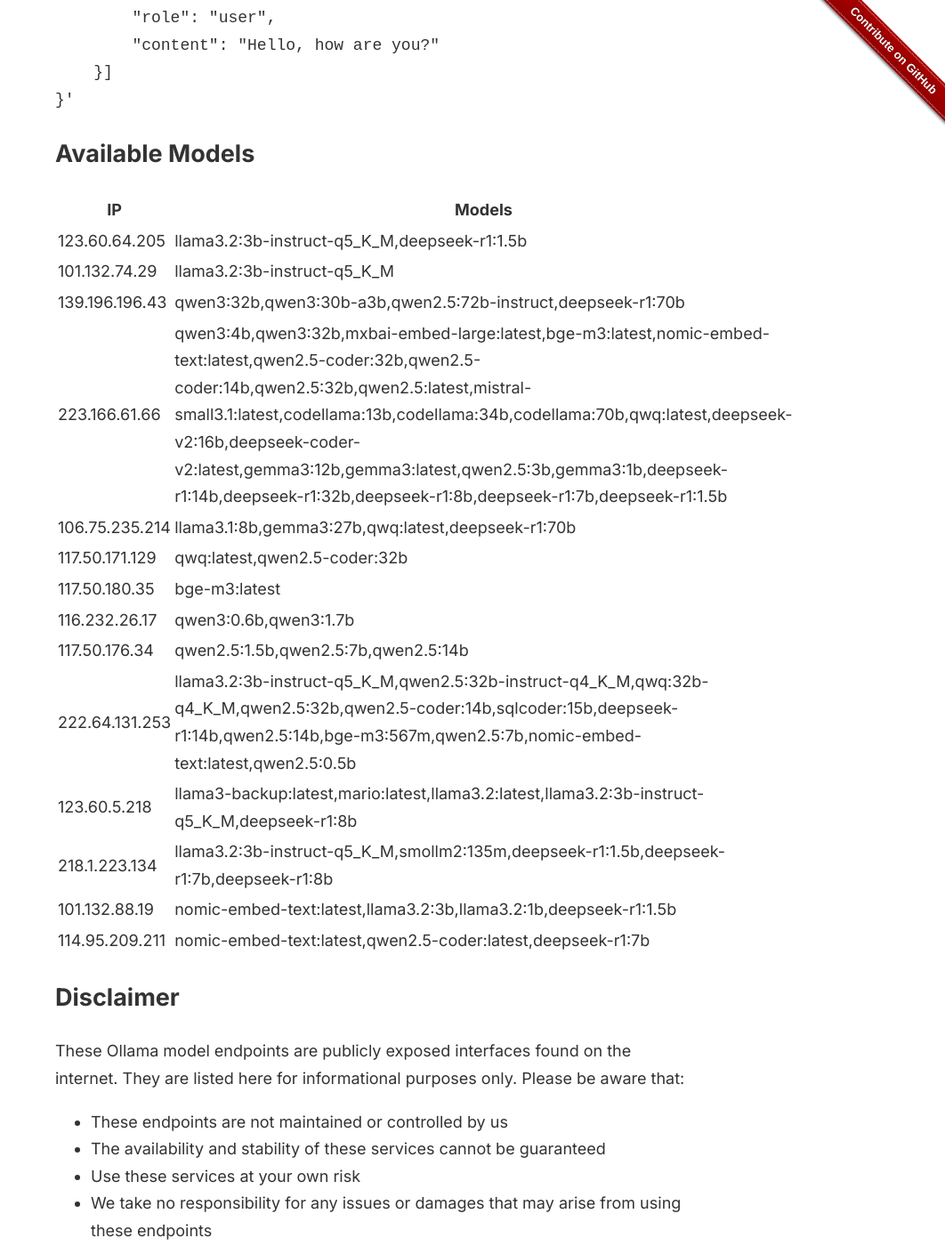
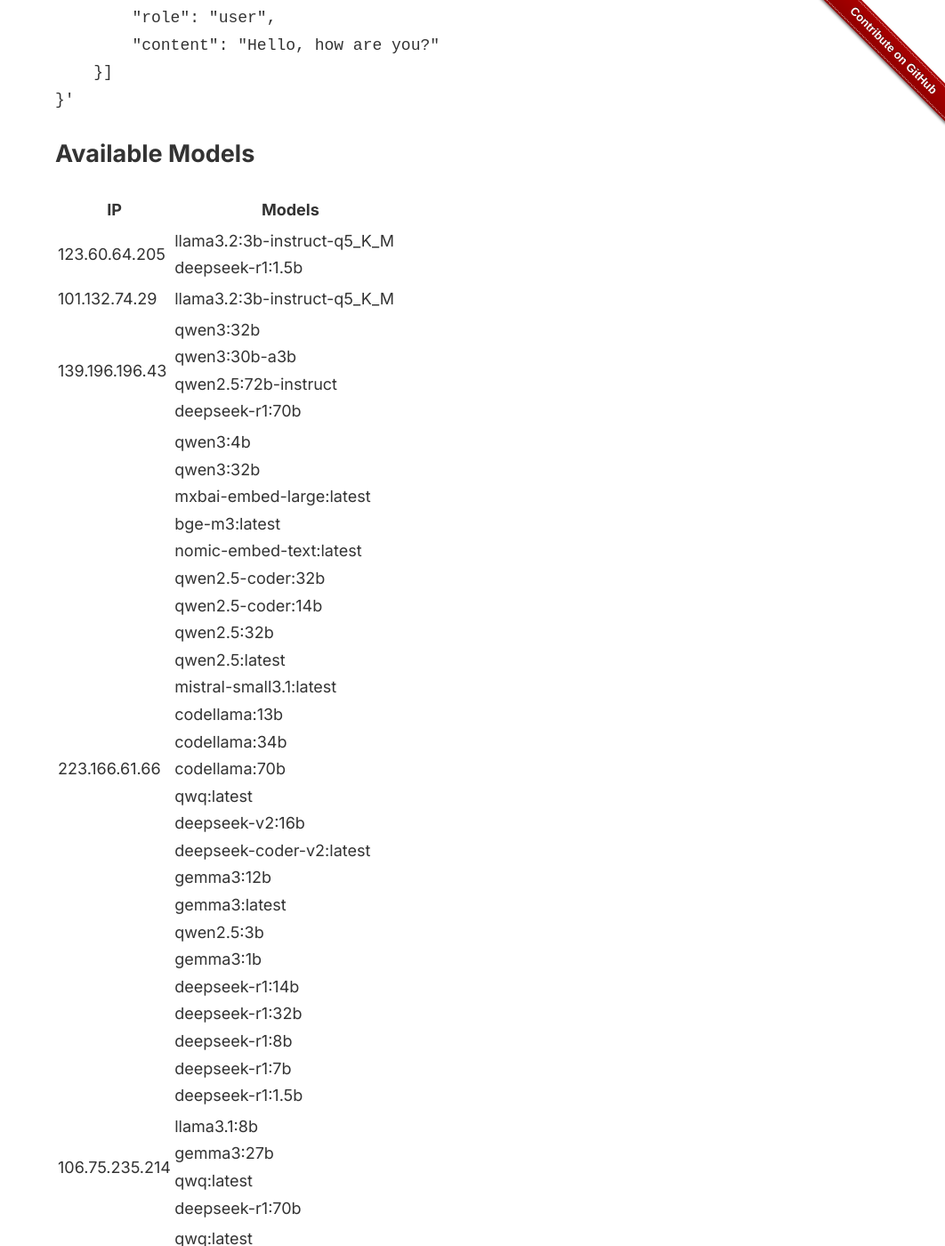
Before and after one commit to liuning0820/liuning0820.github.io, a Jekyll site: the page built from _posts/2025-05-25-public-ollama-models.md, in a window 1280 px wide and 1400 px high, scrolled down 698 px. Shown: the whole window at 89% size, without its empty margins (218-1280 px from the left). Built offline with Jekyll 4.4.1, drawn with Linux system fonts in a browser that asks for light colours; comment, search, counter and statistics services are not loaded; some of the changed text lies outside the part shown.

Commit message:
fix: update model list formatting for better readability in public Ollama models documentation

```diff
--- a/_posts/2025-05-25-public-ollama-models.md
+++ b/_posts/2025-05-25-public-ollama-models.md
@@ -28,20 +28,20 @@ curl -X POST http://<IP>:11434/api/chat -d '{
 
 | IP | Models |
 |-----|--------|
-| 123.60.64.205 | llama3.2:3b-instruct-q5_K_M,deepseek-r1:1.5b |
+| 123.60.64.205 | llama3.2:3b-instruct-q5_K_M<br>deepseek-r1:1.5b |
 | 101.132.74.29 | llama3.2:3b-instruct-q5_K_M |
-| 139.196.196.43 | qwen3:32b,qwen3:30b-a3b,qwen2.5:72b-instruct,deepseek-r1:70b |
-| 223.166.61.66 | qwen3:4b,qwen3:32b,mxbai-embed-large:latest,bge-m3:latest,nomic-embed-text:latest,qwen2.5-coder:32b,qwen2.5-coder:14b,qwen2.5:32b,qwen2.5:latest,mistral-small3.1:latest,codellama:13b,codellama:34b,codellama:70b,qwq:latest,deepseek-v2:16b,deepseek-coder-v2:latest,gemma3:12b,gemma3:latest,qwen2.5:3b,gemma3:1b,deepseek-r1:14b,deepseek-r1:32b,deepseek-r1:8b,deepseek-r1:7b,deepseek-r1:1.5b |
-| 106.75.235.214 | llama3.1:8b,gemma3:27b,qwq:latest,deepseek-r1:70b |
-| 117.50.171.129 | qwq:latest,qwen2.5-coder:32b |
+| 139.196.196.43 | qwen3:32b<br>qwen3:30b-a3b<br>qwen2.5:72b-instruct<br>deepseek-r1:70b |
+| 223.166.61.66 | qwen3:4b<br>qwen3:32b<br>mxbai-embed-large:latest<br>bge-m3:latest<br>nomic-embed-text:latest<br>qwen2.5-coder:32b<br>qwen2.5-coder:14b<br>qwen2.5:32b<br>qwen2.5:latest<br>mistral-small3.1:latest<br>codellama:13b<br>codellama:34b<br>codellama:70b<br>qwq:latest<br>deepseek-v2:16b<br>deepseek-coder-v2:latest<br>gemma3:12b<br>gemma3:latest<br>qwen2.5:3b<br>gemma3:1b<br>deepseek-r1:14b<br>deepseek-r1:32b<br>deepseek-r1:8b<br>deepseek-r1:7b<br>deepseek-r1:1.5b |
+| 106.75.235.214 | llama3.1:8b<br>gemma3:27b<br>qwq:latest<br>deepseek-r1:70b |
+| 117.50.171.129 | qwq:latest<br>qwen2.5-coder:32b |
 | 117.50.180.35 | bge-m3:latest |
-| 116.232.26.17 | qwen3:0.6b,qwen3:1.7b |
-| 117.50.176.34 | qwen2.5:1.5b,qwen2.5:7b,qwen2.5:14b |
-| 222.64.131.253 | llama3.2:3b-instruct-q5_K_M,qwen2.5:32b-instruct-q4_K_M,qwq:32b-q4_K_M,qwen2.5:32b,qwen2.5-coder:14b,sqlcoder:15b,deepseek-r1:14b,qwen2.5:14b,bge-m3:567m,qwen2.5:7b,nomic-embed-text:latest,qwen2.5:0.5b |
-| 123.60.5.218 | llama3-backup:latest,mario:latest,llama3.2:latest,llama3.2:3b-instruct-q5_K_M,deepseek-r1:8b |
-| 218.1.223.134 | llama3.2:3b-instruct-q5_K_M,smollm2:135m,deepseek-r1:1.5b,deepseek-r1:7b,deepseek-r1:8b |
-| 101.132.88.19 | nomic-embed-text:latest,llama3.2:3b,llama3.2:1b,deepseek-r1:1.5b |
-| 114.95.209.211 | nomic-embed-text:latest,qwen2.5-coder:latest,deepseek-r1:7b |
+| 116.232.26.17 | qwen3:0.6b<br>qwen3:1.7b |
+| 117.50.176.34 | qwen2.5:1.5b<br>qwen2.5:7b<br>qwen2.5:14b |
+| 222.64.131.253 | llama3.2:3b-instruct-q5_K_M<br>qwen2.5:32b-instruct-q4_K_M<br>qwq:32b-q4_K_M<br>qwen2.5:32b<br>qwen2.5-coder:14b<br>sqlcoder:15b<br>deepseek-r1:14b<br>qwen2.5:14b<br>bge-m3:567m<br>qwen2.5:7b<br>nomic-embed-text:latest<br>qwen2.5:0.5b |
+| 123.60.5.218 | mario:latest<br>llama3-backup:latest<br>llama3.2:latest<br>llama3.2:3b-instruct-q5_K_M<br>deepseek-r1:8b |
+| 218.1.223.134 | llama3.2:3b-instruct-q5_K_M<br>smollm2:135m<br>deepseek-r1:1.5b<br>deepseek-r1:7b<br>deepseek-r1:8b |
+| 101.132.88.19 | nomic-embed-text:latest<br>llama3.2:3b<br>llama3.2:1b<br>deepseek-r1:1.5b |
+| 114.95.209.211 | nomic-embed-text:latest<br>qwen2.5-coder:latest<br>deepseek-r1:7b |
 
 
 ## Disclaimer
```
